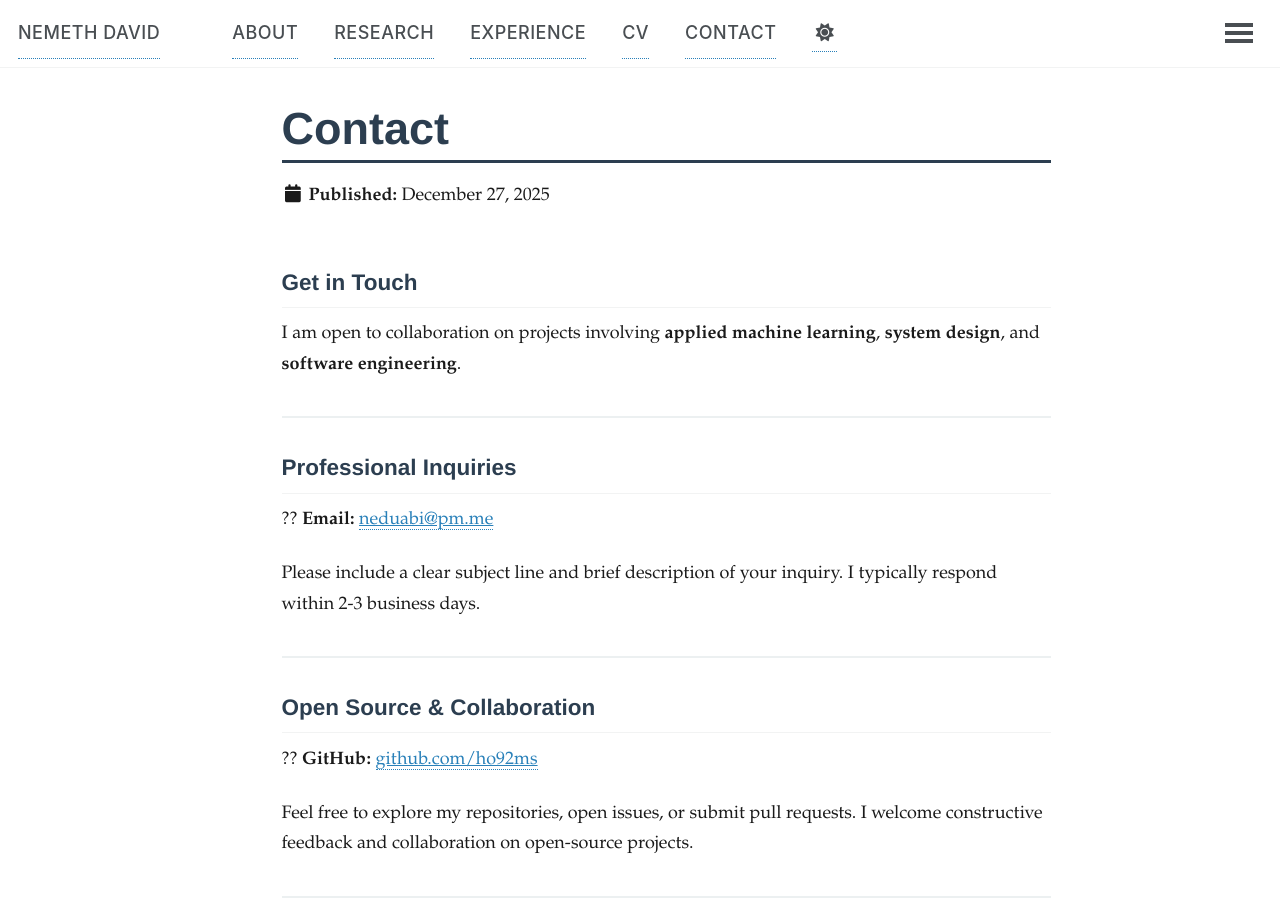
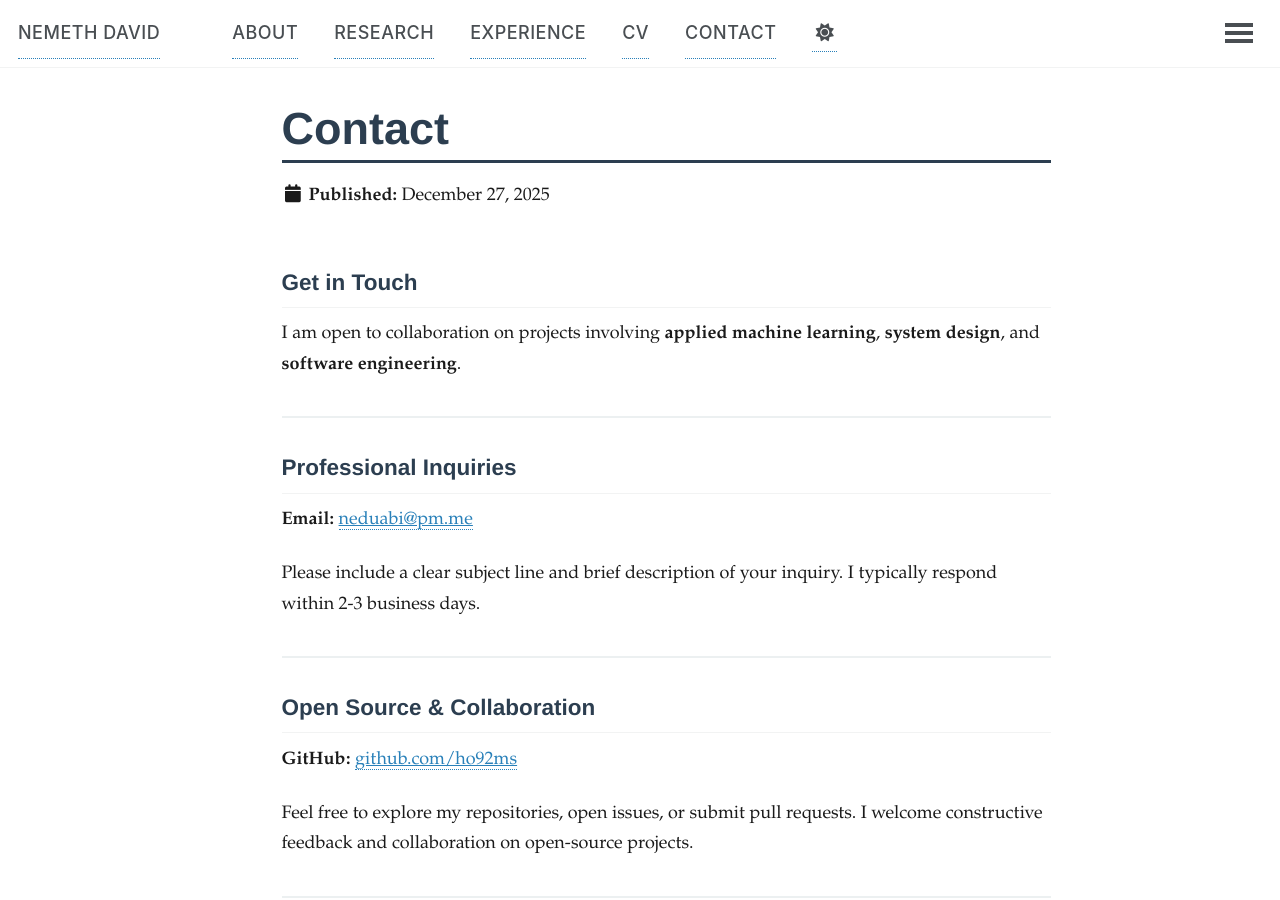
Before and after one commit to ho92ms/ho92ms.github.io, a Jekyll site: the page built from _pages/contact.md, in a window 1280 px wide and 900 px high. Built offline with Jekyll 4.4.1, drawn with Linux system fonts in a browser that asks for light colours; a script that is not in the unit is left out.

```diff
--- a/_pages/contact.md
+++ b/_pages/contact.md
@@ -12,7 +12,7 @@ I am open to collaboration on projects involving **applied machine learning**, *
 
 ## Professional Inquiries
 
-?? **Email:** [neduabi@pm.me](mailto:neduabi@pm.me)
+**Email:** [neduabi@pm.me](mailto:neduabi@pm.me)
 
 Please include a clear subject line and brief description of your inquiry. I typically respond within 2-3 business days.
 
@@ -20,7 +20,7 @@ Please include a clear subject line and brief description of your inquiry. I typ
 
 ## Open Source & Collaboration
 
-?? **GitHub:** [github.com/ho92ms](https://github.com/ho92ms)
+**GitHub:** [github.com/ho92ms](https://github.com/ho92ms)
 
 Feel free to explore my repositories, open issues, or submit pull requests. I welcome constructive feedback and collaboration on open-source projects.
 
```
